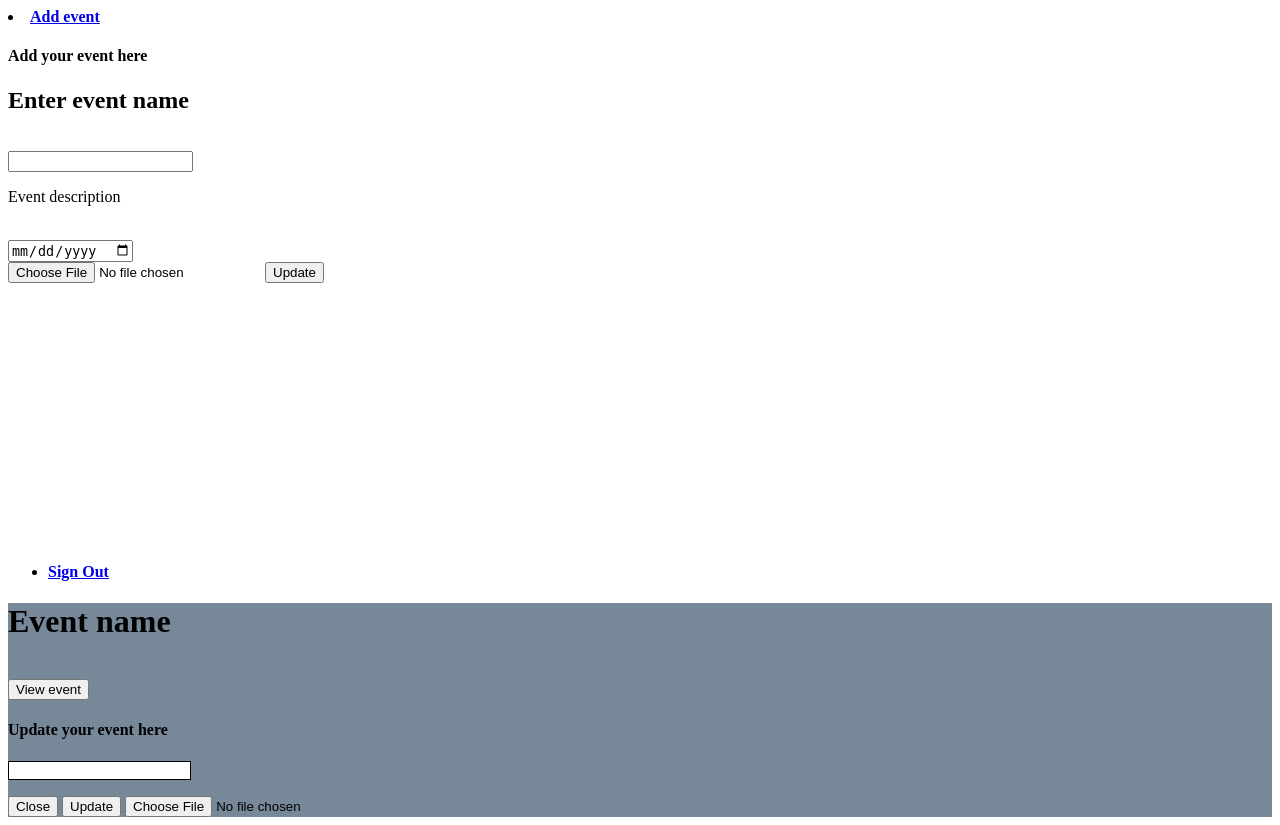
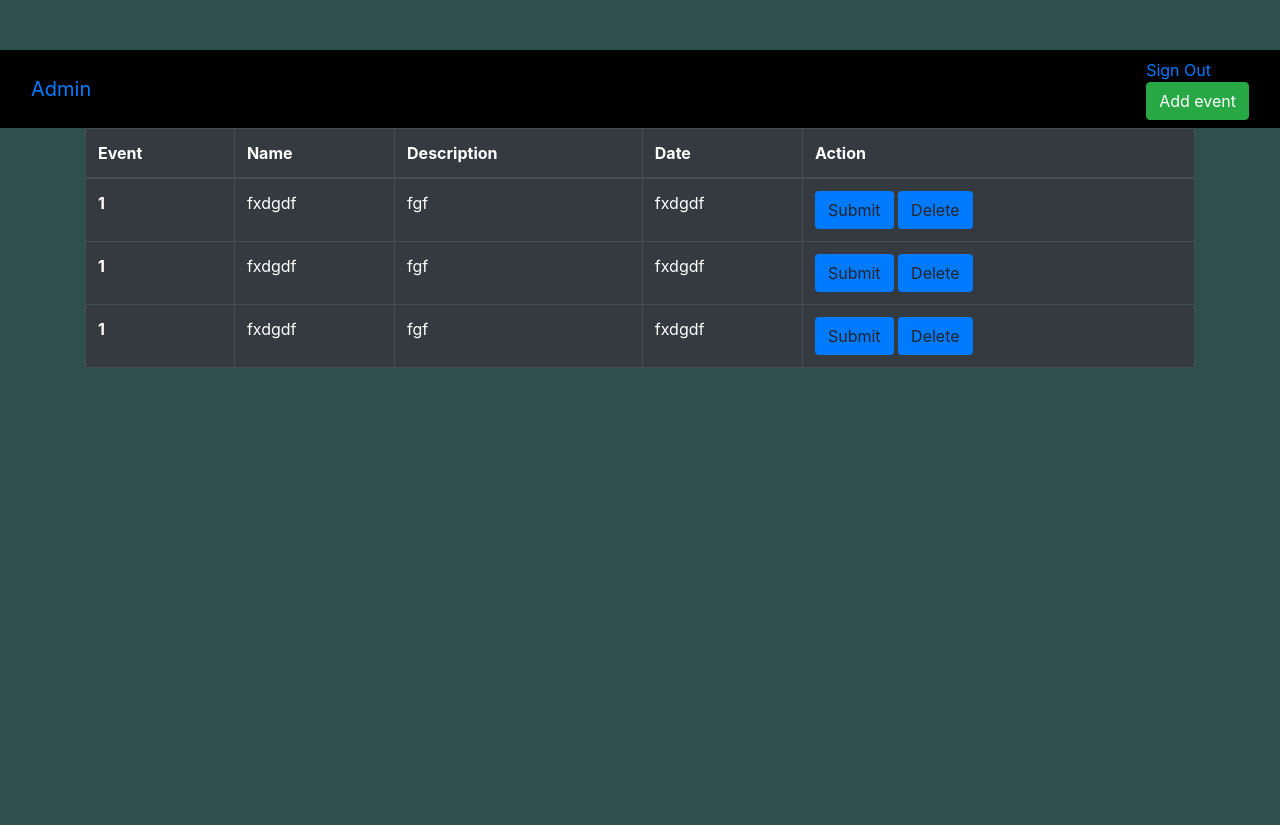
Before and after one commit to ayushprd/Event_Management_WebApp, a Flask app: page /admin in a window 1280 px wide. After the commit the page ends 368 px from the top, so only its background shows below. Run offline with Flask 2, Linux system fonts and the light colour scheme; some libraries are stand-ins or nearby versions.

Commit message:
Update admin.html
added front-end of admin panel

```diff
--- a/templates/admin.html
+++ b/templates/admin.html
@@ -1,80 +1,102 @@
-{%extends 'base.html'%}
+<!DOCTYPE html>
+<html>
     <head>
-  <title>Admin Page</title>
-  <link rel="stylesheet" href="https://maxcdn.bootstrapcdn.com/bootstrap/4.0.0/css/bootstrap.min.css" integrity="sha384-Gn5384xqQ1aoWXA+058RXPxPg6fy4IWvTNh0E263XmFcJlSAwiGgFAW/dAiS6JXm" crossorigin="anonymous">
+        <title>Admin page</title>
+        <!-- Latest compiled and minified CSS -->
+
+        <link rel="stylesheet" href="https://stackpath.bootstrapcdn.com/bootstrap/4.4.1/css/bootstrap.min.css" integrity="sha384-Vkoo8x4CGsO3+Hhxv8T/Q5PaXtkKtu6ug5TOeNV6gBiFeWPGFN9MuhOf23Q9Ifjh" crossorigin="anonymous">
+        <link rel="stylesheet" href="node_modules/font-awesome/css/font-awesome.min.csshttps://cdnjs.cloudflare.com/ajax/libs/font-awesome/5.12.1/css/fontawesome.min.css">
+        <link rel="stylesheet" href="style.css">
     </head>
-<style>
-  body{
-    background: url(https://image.freepik.com/free-vector/black-gold-geometric-web-page-size-background_70155-229.jpg);
-}
+    <body style="background-color: darkslategray;">
 
-</style>
-{% block body %}
-   <nav class="navbar navbar-default">
+        <nav class="navbar navbar-inverse" style="background-color:black;">
             <div class="container-fluid">
-        <li><a href="#" data-toggle="modal" data-target="#myModal1"><b>Add event</b></a></li>
-        <div id="myModal1" class="modal fade" role="dialog">
-            <div class="modal-dialog">
-
-              <!-- Modal content-->
-              <div class="modal-content" style="width: 600px; height: 500px;">
-                <div class="modal-header">
-                  <h4 class="modal-title">Add your event here</h4>
+              <div class="navbar-header">
+                <a class="navbar-brand" href="#">Admin</a>
               </div>
-                <h2>Enter event name</h2><br>
-                <input type="text">
-                <div class="modal-body">
-                  <p> Event description</p>
-                </div><br>
-                <div class="container">
-                <div class="modal-footer">
-                  <input type="date" id="start"><br>
-                  <input type="file" name="pic" accept="image/*">
-                  <button type="button" class="btn btn-primary" data-dismiss="modal">Update</button>
-
-                </div>
-                </div>
-
-              </div>
-
-            </div>
-          </div>
-
               <ul class="nav navbar-nav navbar-right">
-        <li><a href="#"><b>Sign Out</b></a></li>
-
-      </ul>
-     </div>
-   </nav>
-   <div class="container" style="background-color:lightslategray;">
-     <p style="font-family: sans-serif;"><strong><h1>Event name</h1></strong></p>
-     <br>
-     <button type="button" class="btn btn-primary btn-lg" data-toggle="modal" data-target="#myModal">View event</button>
-
-<!-- Modal -->
-<div id="myModal" class="modal fade" role="dialog">
-  <div class="modal-dialog">
-
-    <!-- Modal content-->
+                <li><a href="#"><span class="glyphicon glyphicon-user"></span> Sign Out</a></li>
+                <li><button type="button" class="btn btn-success" data-toggle="modal" data-target="#exampleModalCenter">Add event</button>
+                    <div class="modal fade" id="exampleModalCenter" tabindex="-1" role="dialog" aria-labelledby="exampleModalCenterTitle" aria-hidden="true">
+                        <div class="modal-dialog modal-dialog-centered" role="document">
                           <div class="modal-content">
                             <div class="modal-header">
-        <h4 class="modal-title">Update your event here</h4>
+                              <h5 class="modal-title" id="exampleModalLongTitle">ADD EVENT</h5>
+                              <button type="button" class="close" data-dismiss="modal" aria-label="Close">
+                                <span aria-hidden="true">&times;</span>
+                              </button>
                             </div>
                             <div class="modal-body">
-        <p> <input type="textarea" style="border: 1px solid black;"></p>
+                                <form action="/action_page.php">
+                                    <div class="form-group">
+                                        <label for="exampleFormControlTextarea1">Name of Event</label>
+                                        <textarea class="form-control" id="exampleFormControlTextarea1" rows="1"></textarea>
                                       </div>
-      <div class="modal-footer">
-        <button type="button" class="btn btn-default" data-dismiss="modal">Close</button>
-        <button type="button" class="btn btn-primary" data-dismiss="modal">Update</button>
-        <input type="file" name="pic" accept="image/*">
-
+                                      <div class="form-group">
+                                        <label for="exampleFormControlTextarea1">Description</label>
+                                        <textarea class="form-control" id="exampleFormControlTextarea1" rows="3"></textarea>
                                       </div>
+                                      <div class="form-group">
+                                        <label for="exampleFormControlTextarea1">Date</label>
+                                        <textarea class="form-control" id="exampleFormControlTextarea1" rows="1"></textarea>
+                                      </div>
+                                    <button type="submit" class="btn btn-default bg-primary">Submit</button>
+                                  </form>
                             </div>
 
                           </div>
                         </div>
                       </div>
-<script src="https://code.jquery.com/jquery-3.2.1.slim.min.js" integrity="sha384-KJ3o2DKtIkvYIK3UENzmM7KCkRr/rE9/Qpg6aAZGJwFDMVNA/GpGFF93hXpG5KkN" crossorigin="anonymous"></script>
-  <script src="https://cdnjs.cloudflare.com/ajax/libs/popper.js/1.12.9/umd/popper.min.js" integrity="sha384-ApNbgh9B+Y1QKtv3Rn7W3mgPxhU9K/ScQsAP7hUibX39j7fakFPskvXusvfa0b4Q" crossorigin="anonymous"></script>
-  <script src="https://maxcdn.bootstrapcdn.com/bootstrap/4.0.0/js/bootstrap.min.js" integrity="sha384-JZR6Spejh4U02d8jOt6vLEHfe/JQGiRRSQQxSfFWpi1MquVdAyjUar5+76PVCmYl" crossorigin="anonymous"></script>
-{% endblock %}
+                </li>
+                </ul>
+            </div>
+          </nav>
+
+        <div class="container">
+            <table class="table table-bordered table-dark table-hover">
+                <thead>
+                  <tr>
+                    <th scope="col">Event</th>
+                    <th scope="col">Name</th>
+                    <th scope="col" colspan="2">Description</th>
+                    <th scope="col">Date</th>
+                    <th scope="col" colspan="2">Action</th>
+                  </tr>
+                </thead>
+                <tbody>
+                  <tr>
+                    <th scope="row">1</th>
+                    <td>fxdgdf</td>
+                    <td colspan="2">fgf</td>
+                    <td>fxdgdf</td>
+                    <td><button type="submit" class="btn btn-default bg-primary">Submit</button>
+                        <button type="submit" class="btn btn-default bg-primary">Delete</button></td>
+                  </tr>
+                  <tr>
+                    <th scope="row">1</th>
+                    <td>fxdgdf</td>
+                    <td colspan="2">fgf</td>
+                    <td>fxdgdf</td>
+                    <td><button type="submit" class="btn btn-default bg-primary">Submit</button>
+                        <button type="submit" class="btn btn-default bg-primary">Delete</button></td>
+                  </tr>
+                  <tr>
+                    <th scope="row">1</th>
+                    <td>fxdgdf</td>
+                    <td colspan="2">fgf</td>
+                    <td>fxdgdf</td>
+                    <td><button type="submit" class="btn btn-default bg-primary">Submit</button>
+                        <button type="submit" class="btn btn-default bg-primary">Delete</button></td>
+                  </tr>
+
+                </tbody>
+              </table>
+              </div>
+
+
+          <script src="https://code.jquery.com/jquery-3.4.1.slim.min.js" integrity="sha384-J6qa4849blE2+poT4WnyKhv5vZF5SrPo0iEjwBvKU7imGFAV0wwj1yYfoRSJoZ+n" crossorigin="anonymous"></script>
+    <script src="https://cdn.jsdelivr.net/npm/popper.js@1.16.0/dist/umd/popper.min.js" integrity="sha384-Q6E9RHvbIyZFJoft+2mJbHaEWldlvI9IOYy5n3zV9zzTtmI3UksdQRVvoxMfooAo" crossorigin="anonymous"></script>
+    <script src="https://stackpath.bootstrapcdn.com/bootstrap/4.4.1/js/bootstrap.min.js" integrity="sha384-wfSDF2E50Y2D1uUdj0O3uMBJnjuUD4Ih7YwaYd1iqfktj0Uod8GCExl3Og8ifwB6" crossorigin="anonymous"></script>
+    </body>
+</html>
```
Lines whose indentation alone changed are shown as unchanged.
